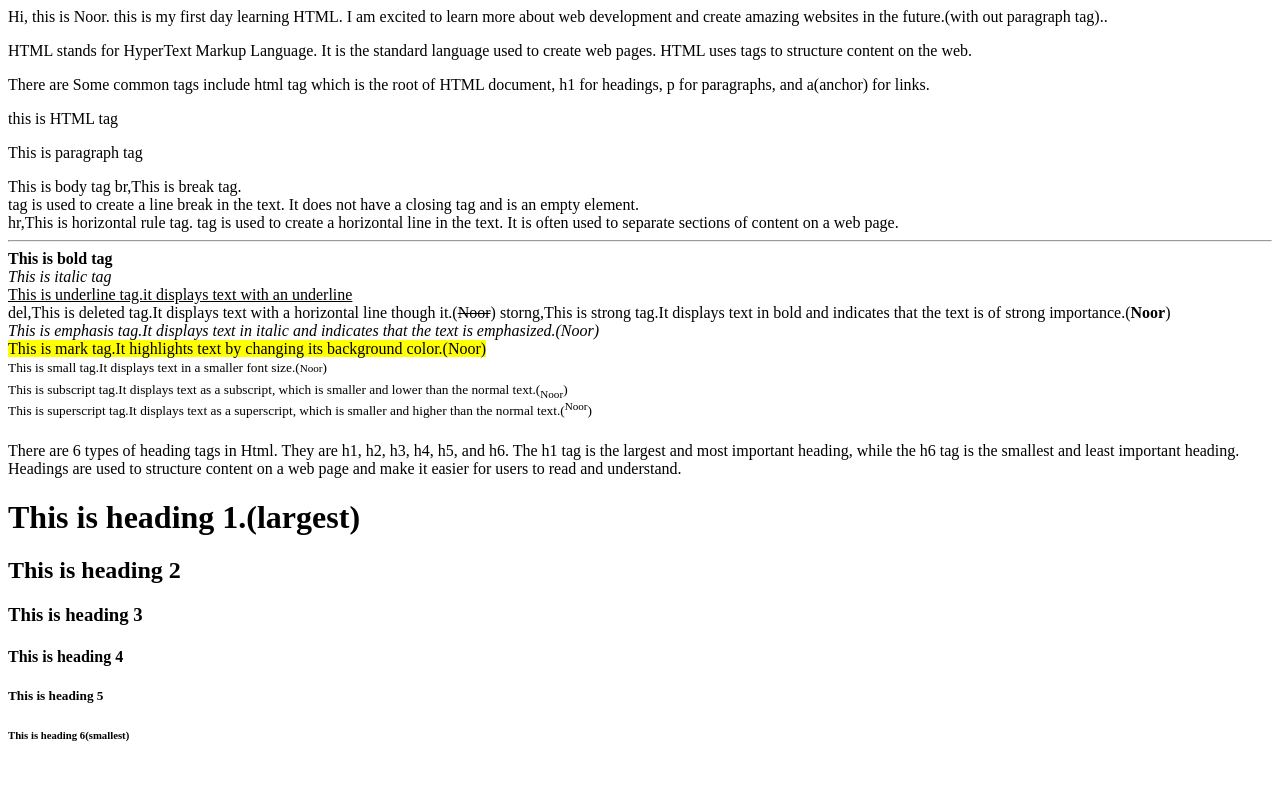
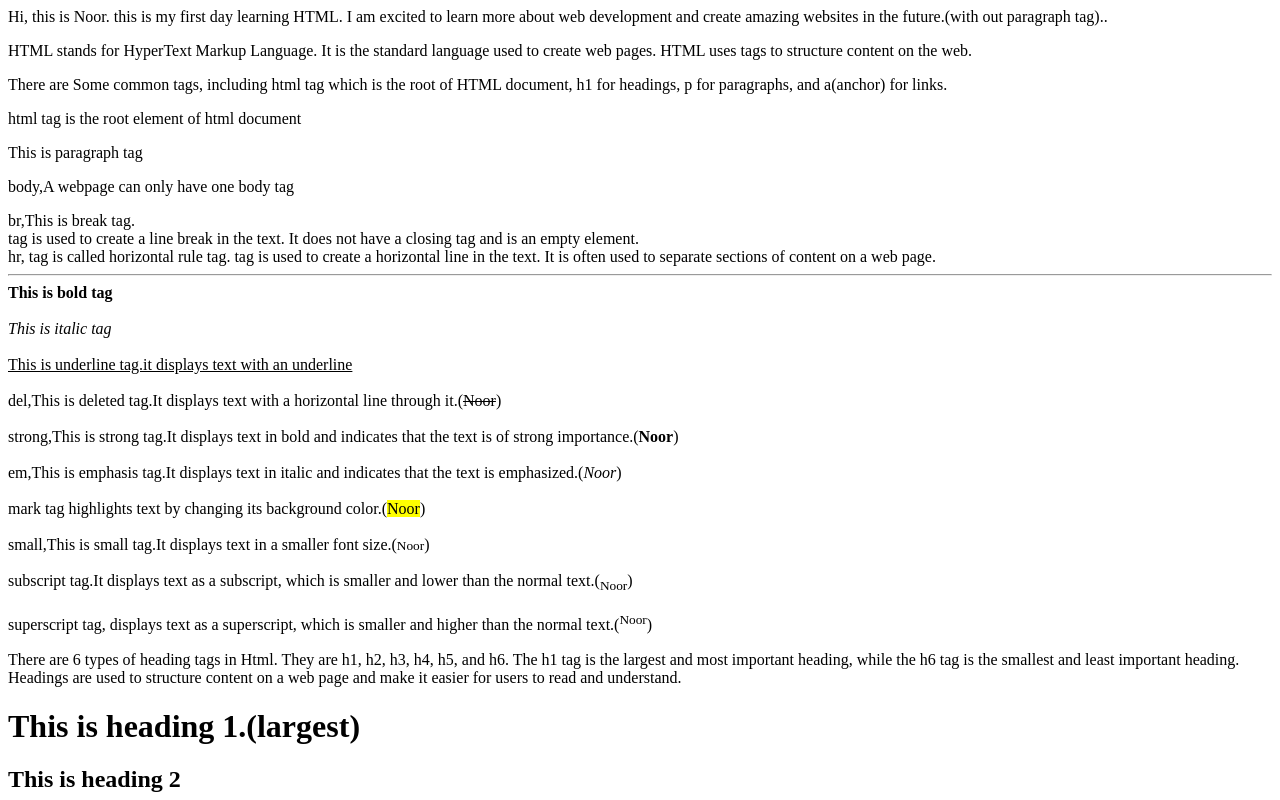
Before and after one commit to Naajatnoor/HTML-Journey, a plain HTML site: page Day-01/first.html in a window 1280 px wide. Shown: the top 800 px of the page. Drawn offline with Linux system fonts and the light colour scheme.

Commit message:
updating practices

```diff
--- a/Day-01/first.html
+++ b/Day-01/first.html
@@ -9,39 +9,45 @@
 <body>
     Hi, this is Noor. this is my first day learning HTML. I am excited to learn more about web development and create amazing websites in the future.(with out paragraph tag)..
 
-
-
     <p>HTML stands for HyperText Markup Language. It is the standard language used to create web pages. HTML uses tags to structure content on the web.</p>
 
-    <p>There are  Some common tags include html tag which is the root of HTML document, h1 for headings, p for paragraphs, and a(anchor) for links.</p>
+    <p>There are  Some common tags, including html tag which is the root of HTML document, h1 for headings, p for paragraphs, and a(anchor) for links.</p>
 
-    <html>this is HTML tag</html>
+    <html>html tag is the root element of  html document</html>
     <P>This is paragraph tag</P>
-    <body>This is body tag</body>
+    <p>body,A webpage can only have one body tag</p>
 
     br,This is break tag. <br> tag is used to create a line break in the text. It does not have a closing tag and is an empty element.<br>
 
-    hr,This is horizontal rule tag. tag is used to create a horizontal line in the text. It is often used to separate sections of content on a web page.<hr>
+    hr, tag is called horizontal rule tag. tag is used to create a horizontal line in the text. It is often used to separate sections of content on a web page.<hr>
 
     <b>This is bold tag</b><br>
+    <br>
     <i>This is italic tag</i> <br>
+    <br>
     <u>This is underline tag.it displays text with an underline</u><br>
-    del,This is deleted tag.It displays text with a horizontal line though it.(<del>Noor</del>)
-    storng,This is strong tag.It displays text in bold and indicates that the text is of strong importance.(<strong>Noor</strong>)<br>
+    <br>
+    del,This is deleted tag.It displays text with a horizontal line through it.(<del>Noor</del>)
+    <br>
+    <br>
+    strong,This is strong tag.It displays text in bold and indicates that the text is of strong importance.(<strong>Noor</strong>)<br>
+    <br>
 
-    <em>This is emphasis tag.It displays text in italic and indicates that the text is emphasized.(<em>Noor</em>)</em><br>
+    em,This is emphasis tag.It displays text in italic and indicates that the text is emphasized.(<em>Noor</em>)<br>
+   <br>
+    mark tag highlights text by changing its background color.(<mark>Noor</mark>)<br>
+    <br>
+    small,This is small tag.It displays text in a smaller font size.(<small>Noor</small>)<br>
+    <br>
+    subscript tag.It displays text as a subscript, which is smaller and lower than the normal text.(<sub>Noor</sub>)<br>
+    <br>
+    superscript tag,  displays text as a superscript, which is smaller and higher than the normal text.(<sup>Noor</sup>)<br>
 
-    <mark>This is mark tag.It highlights text by changing its background color.(<mark>Noor</mark>)</mark><br>
 
-    <small>This is small tag.It displays text in a smaller font size.(<small>Noor</small>)</small><br>
-
-    <sub>This is subscript tag.It displays text as a subscript, which is smaller and lower than the normal text.(<sub>Noor</sub>)</sub><br>
-
-    <sup>This is superscript tag.It displays text as a superscript, which is smaller and higher than the normal text.(<sup>Noor</sup>)</sup><br>
 
 
  <p>
-There are 6 types of heading tags in Html. They are h1, h2, h3, h4, h5, and h6. The h1 tag is the largest and most important heading, while the h6 tag is the smallest and least important heading. Headings are used to structure content on a web page and make it easier for users to read and understand.
+There are 6 types of heading tags in Html. They are h1, h2, h3, h4, h5, and h6. The h1 tag is the largest and most important heading, while the h6 tag is the smallest and least important heading. Headings are used to structure content on a web page and make it easier for users to read and understand. </p>
 <h1>This is heading 1.(largest)</h1>
 <h2>This is heading 2</h2>
 <h3>This is heading 3</h3>
@@ -49,7 +55,7 @@ There are 6 types of heading tags in Html. They are h1, h2, h3, h4, h5, and h6.
 <h5>This is heading 5</h5>
 <h6>This is heading 6(smallest)</h6>
 
- </p>
+
 
 
 
```
Also changed, not shown: 1 other file.
